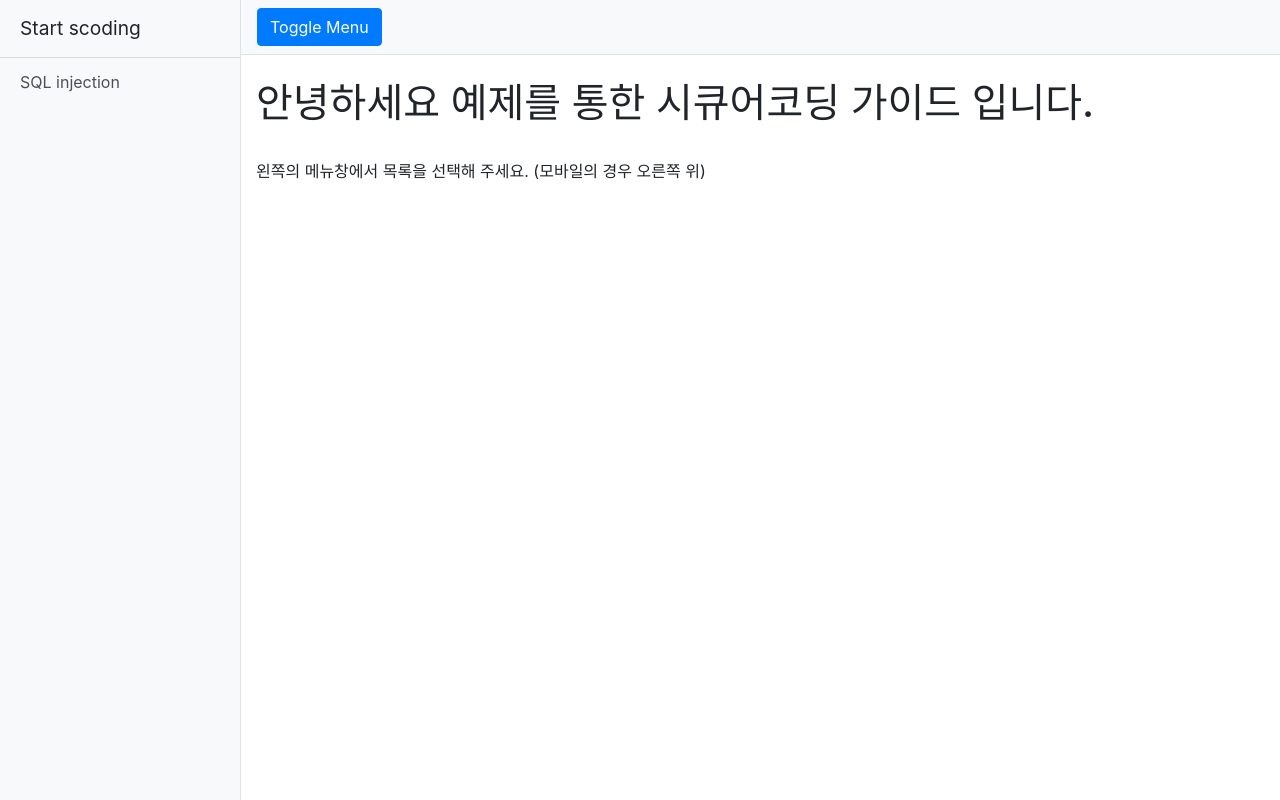
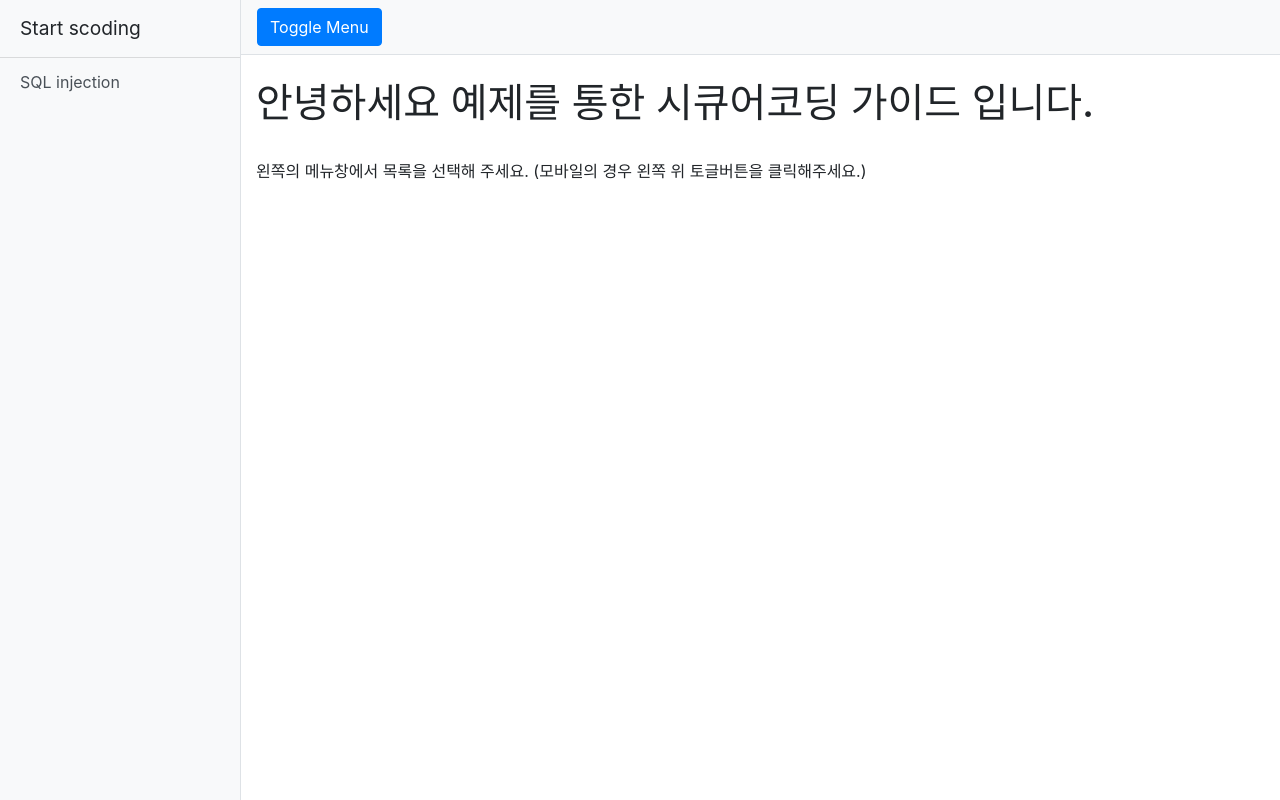
Before and after one commit to Gun2/scode-sample, a plain HTML site: page index.html in a window 1280 px wide. Drawn offline with Linux system fonts and the light colour scheme.

Commit message:
Update index.html

```diff
--- a/index.html
+++ b/index.html
@@ -74,7 +74,7 @@
       <div class="container-fluid" id="main">
         <h1 class="mt-4" id="title">안녕하세요 예제를 통한 시큐어코딩 가이드 입니다.</h1>
         <br>
-        <font id="desc">왼쪽의 메뉴창에서 목록을 선택해 주세요. (모바일의 경우 오른쪽 위)</font>
+        <font id="desc">왼쪽의 메뉴창에서 목록을 선택해 주세요. (모바일의 경우 왼쪽 위 토글버튼을 클릭해주세요.)</font>
         <br>
         <div id="testDiv"></div>
       </div>
```
